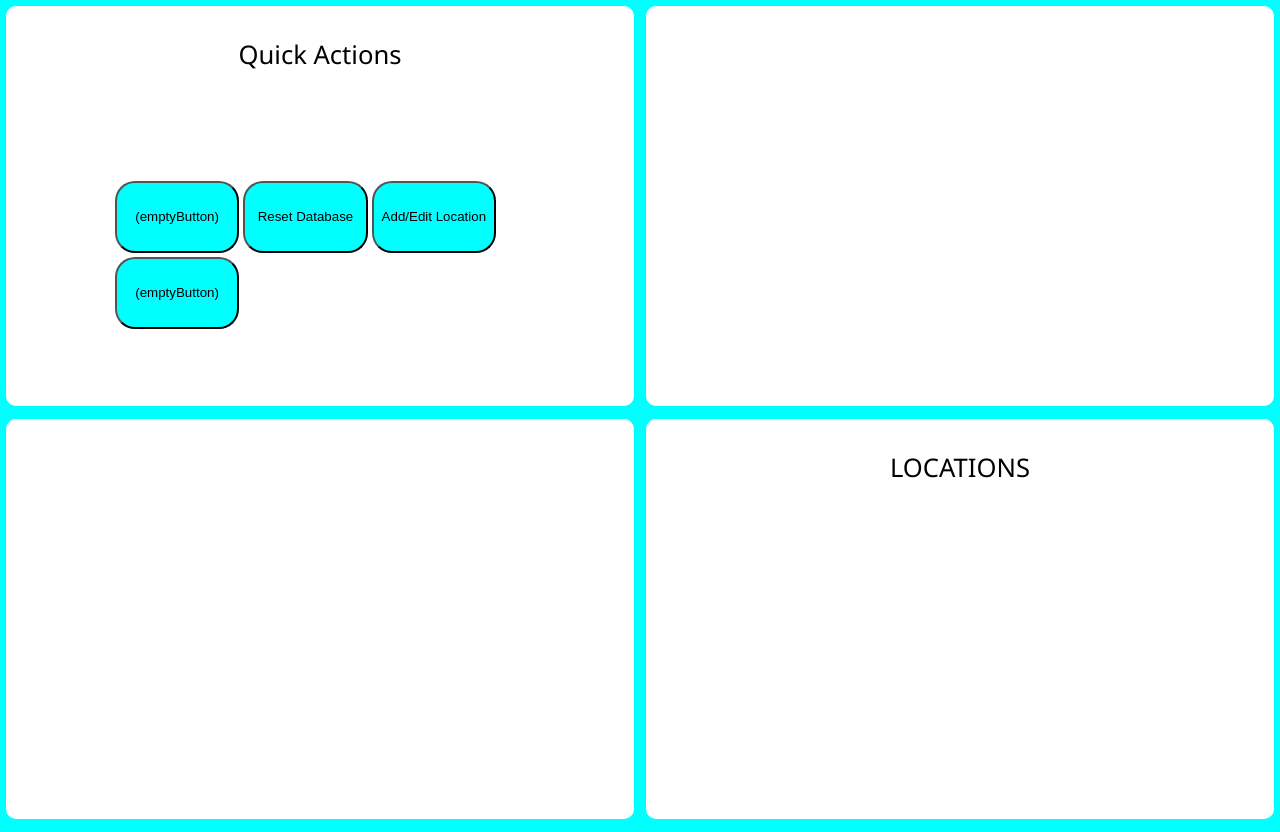
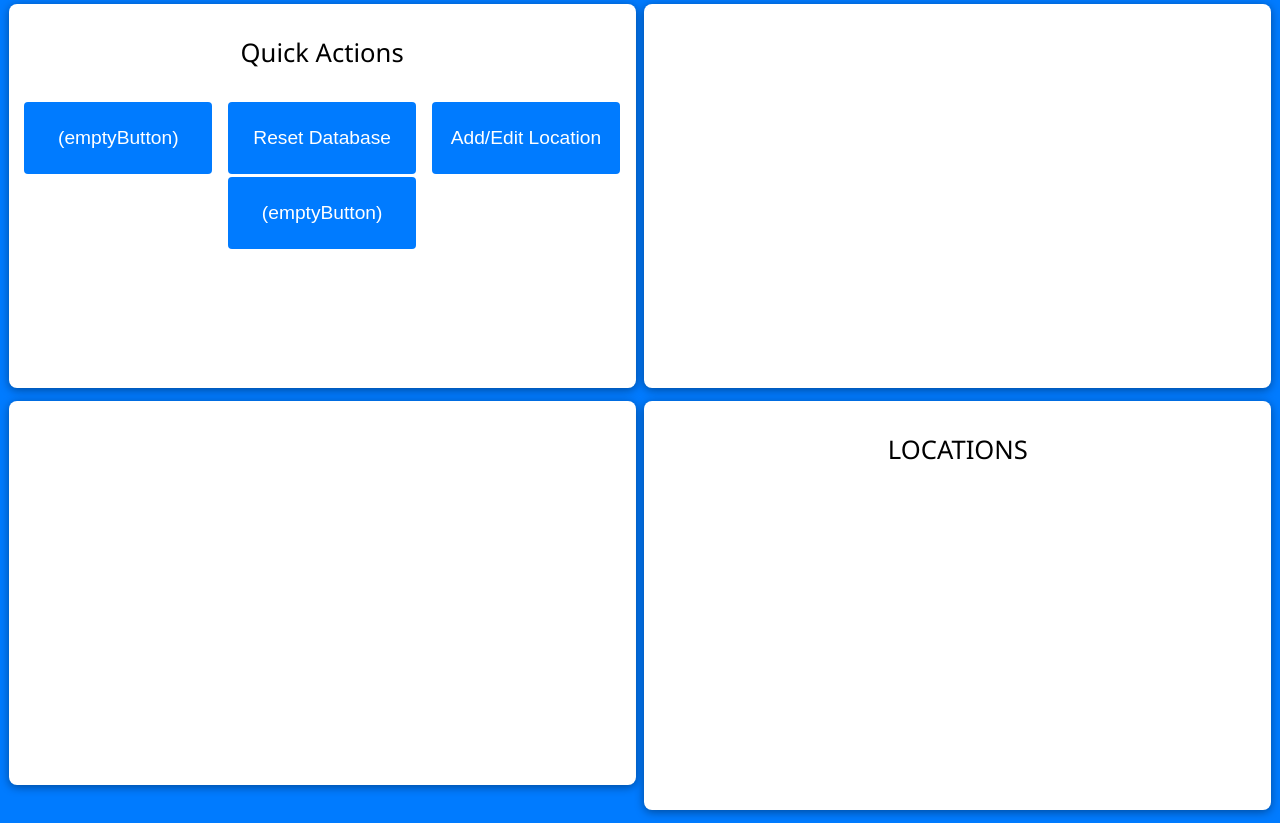
Before and after one commit to aarushth/LeopardSealRebooted, a Flask app: page / in a window 1280 px wide. Run offline with Flask 3, Linux system fonts and the light colour scheme; data comes from the database, SQL or seed files in the repository; both versions use the stored data as it was after the commit.

Commit message:
made it pretty (a bit)

```diff
--- a/app.py
+++ b/app.py
@@ -298,9 +298,3 @@ def pull_location_history(code)->list[tuple]:
 
 if __name__ == "__main__":
     app.run(debug=True, host="0.0.0.0", port=5502)
-#d = Database()
-#d.reset_database()
-#d.print_out()
-
-#DONT DELETE THIS LINE, IT SCREWS SHIT UP
-#d.quit()
--- a/static/index.css
+++ b/static/index.css
@@ -1,7 +1,9 @@
 :root {
-    --accent: aqua;
+    --accent: #007bff;
+    --accentHover: #0056b3;
     --popupOverlay:rgba(0, 0, 0, 0.5);
   }
+
 body{
     overflow-x: hidden;
     background-color: var(--accent);
@@ -9,6 +11,16 @@ body{
     width: 100vw;
     height: fit-content;
     margin: 0;
+}
+button{
+    border: none;
+    border-radius: 4px;
+    background-color: var(--accent);
+    font-size: 1.5vw;
+    color: white;
+}
+button:hover{
+    background-color: var(--accentHover);
 }
 p{
     margin: 0;
@@ -21,55 +33,59 @@ p{
     height: fit-content;
     justify-content: space-evenly;
     width: 100%;
-    margin-top: 0.5%;
+    margin-top: 0.3%;
 
     .box{
-        padding-inline: 0.5%;
-
-        display: flex;
-        flex-wrap: wrap;
-        justify-content: flex-start;
-        background-color: white;
-        border-radius: 10px;
+        position: relative;
+        border-radius: 8px;
+        box-shadow: 0 2px 10px rgba(0, 0, 0, 0.4);
+        /* border: 1px solid #ced4da; */
+        /* background-image: linear-gradient(135deg, aqua, rgb(47, 168, 168)); */
+        background: white;
         overflow-y:auto;
         /* overflow-x:hidden; */
-        height:50vh ;
-        width: 48%;
+        height:48vh;
+        width: 49%;
         margin-bottom: 1%;
-        margin-inline: 0.5%;
+        /* margin-inline: 0.5%; */
         .title{
-            position:sticky;
+            position:relative;
             font-size: 2vw;
             width: 100%;
-            margin-block: 5%;
+            height: fit-content;
+            margin-block:0;
+            margin-top: 5%;
+            /* margin-block: 5%; */
             text-align: center;
+
         }
     }
     #input{
-        /* display: flex; */
-        /* flex-wrap: wrap; */
-        justify-content: center;
-        #first{
-            position: relative;
-            visibility: visible;
+        /* justify-content: flex-start;  */
         #buttons{
             position: relative;
-                width: 96%;
-                margin-inline:2%;
+            width: 100%;
+            height: fit-content;
             display: flex;
             flex-wrap: wrap;
-                justify-content: flex-start;
+            justify-content:space-evenly;
+            margin-top: 5%;
             button{
                 width: 30%;
                 height: 9vh;
-                    margin-inline:0.5%;
-                    margin-top: 0.5%;
+                /* margin-inline:0.5%; */
+
                 margin-bottom: 0.5%;
-                    background-color: var(--accent);
-                    border-radius: 20px;
+                /* background-color: var(--accent); */
+
             }
         }
     }
+    #locations{
+        display: flex;
+        flex-wrap: wrap;
+        justify-content: space-evenly;
+        padding-bottom: 2%;
     }
 }
 #locationPopup{
--- a/static/index.js
+++ b/static/index.js
@@ -129,20 +129,17 @@ function updateLocations(){
         // console.log(location)
         div.innerHTML +=
         `<div class='location' id='${location.barcode}'>
-            <img class='locArrowSVG' onClick='processSubmissionBarcode(${location.barcode})' src='/resources/edit-button-svgrepo-com.png'>
-            <div class='imgHead'>
-                <div class='images'>
-                    <img class='locImg' src='/resources/imageTemplate.png'>
-                </div>
-                <div class='header'>
-                    <div class='locName'>
-                        <p>${location.name}</p>
-                    </div>
-                    <p class='locBarcode'>${location.barcode}</p>
-                </div>
-
+            <div class='images'>
+                <img class='locImg' src='/resources/imageTemplate.png'>
             </div>
-            <p class='locDescription'>${location.description}</p>
+            <div class='header'>
+                <p class='locName'>${location.name}</p>
+                <p class='locBarcode'>${location.barcode}</p>
+                <p class='locDescription'>${location.description}</p>
+            </div>
+            <div class='locArrowSVG'>
+                <img onClick='processSubmissionBarcode(${location.barcode})' src='/resources/edit-button-svgrepo-com.png'>
+            </div>
         </div>`
       }
     })
--- a/templates/index.html
+++ b/templates/index.html
@@ -11,13 +11,11 @@
     <div id="main">
         <div id="input" class="box">
             <p class="title">Quick Actions</p>
-            <div id="first">
-                <div id="buttons">
-                    <button>(emptyButton)</button>
-                    <button onCLick="resetDB()">Reset Database</button>
-                    <button onClick="addLocation()">Add/Edit Location</button>
-                    <button>(emptyButton)</button>
-                </div>
+            <div id="buttons">
+                <button>(emptyButton)</button>
+                <button onCLick="resetDB()">Reset Database</button>
+                <button onClick="addLocation()">Add/Edit Location</button>
+                <button>(emptyButton)</button>
             </div>
         </div>
         <div id="items" class="box"></div>
@@ -34,8 +32,7 @@
             </div>
             <div id="locationBarcode">
                 <div id="scan">
-                    <p>scan barcode:</p>
-                    <input id="barcodeInput">
+                    <input placeholder="Scan Barcode" id="barcodeInput">
                     <p></p><!-- for formating, do not remove-->
                     <button id="submit" onClick="submitBarcode()">submit</button>
                 </div>
@@ -44,7 +41,7 @@
                     <button onClick="generateNewBarcode()">Generate New Barcode</button>
                 </div> -->
                 <div id="select">
-                    <p>select location:</p>
+                    <p>Select location:</p>
                     <div id="locationsSelect">
                         <!-- <div class='loc'>
                             <button><img src='/resources/right-arrow-svgrepo-com.png'></button>
@@ -59,13 +56,13 @@
                 <img id="locImg" src="/resources/imageTemplate.png"></img>
                 <img id="barcodeImg"></img>
                 <div id="printDiv">
-                    <button id="print"onClick="printBarcode()">print barcode</button>
+                    <button id="print"onClick="printBarcode()">Print Barcode</button>
                 </div>
                 <div id="inputDiv">
-                    <p>name:</p>
-                    <input id="nameInput">
-                    <p>description:</p>
-                    <textarea id="descriptionInput"></textarea>
+                    <!-- <p>name:</p> -->
+                    <input placeholder="Name" id="nameInput">
+                    <!-- <p>description:</p> -->
+                    <textarea placeholder="Description" id="descriptionInput"></textarea>
                 </div>
                 <div id="historyDiv">
                     <div id="titleDiv"><p class='title'>History</p></div>
@@ -79,7 +76,7 @@
 
                 </div>
                 <div id="finishDiv">
-                    <button id="finish" onClick="finishLocation()">finish</button>
+                    <button id="finish" onClick="finishLocation()">Finish</button>
                 </div>
             </div>
         </div>
```
Also changed, not shown: other parts of static/index.css (+60 -51 lines), test.db. Lines whose indentation alone changed are shown as unchanged.
